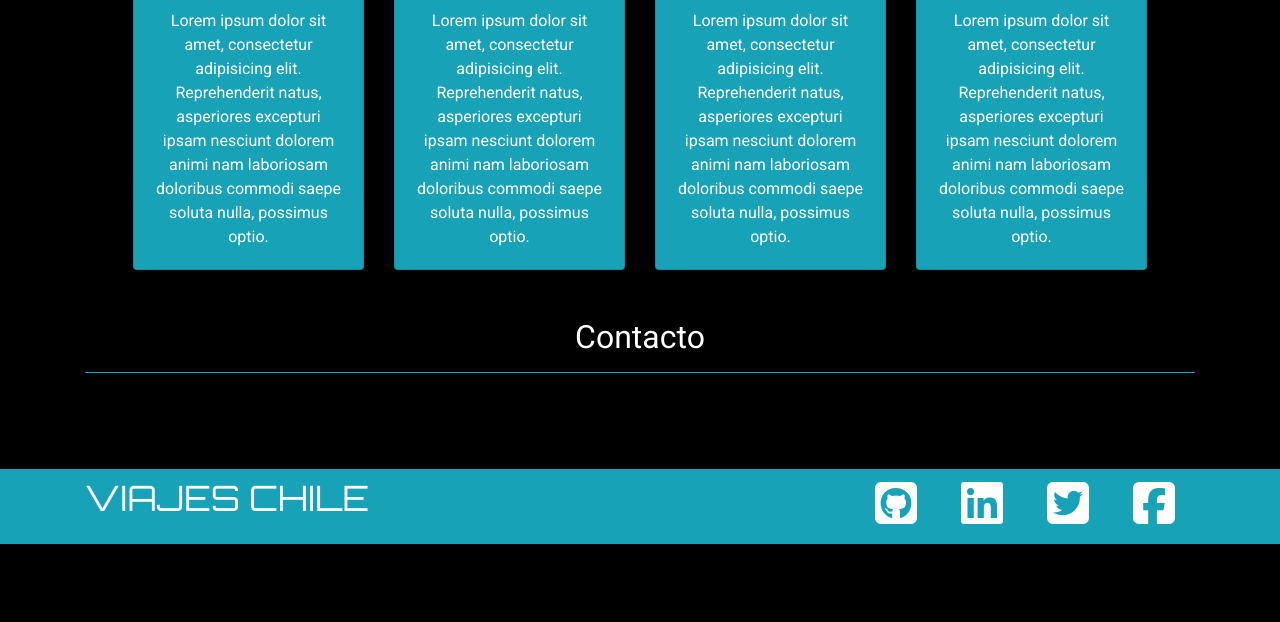
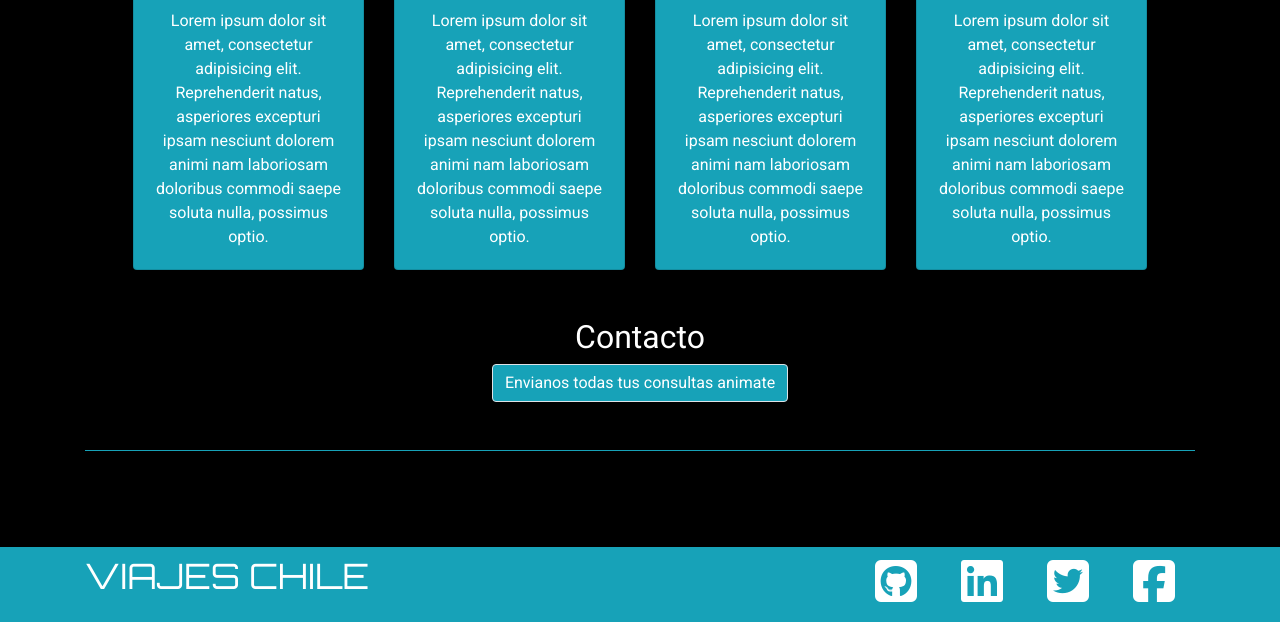
Before and after one commit to EdmonData/mi-prueba, a plain HTML site: page index.html in a window 1280 px wide. Shown: the part 2312-2934 px from the top of the page. Before the commit the page ends 2856 px from the top, so only its background shows below. Drawn offline with nearby package versions, Linux system fonts and the light colour scheme; a script that the page names is missing.

Commit message:
finalizado
final

```diff
--- a/assets/js/script.js
+++ b/assets/js/script.js
@@ -2,7 +2,7 @@ $(function () {
     $('[data-toggle="tooltip"]').tooltip()
   })
 
-  $('#contacto').click(function(){
+  $('#btn-contactos').click(function(){
     $('#exampleModalScrollable').modal('show');
   })
 
--- a/index.html
+++ b/index.html
@@ -53,7 +53,7 @@
               <a class="nav-link" href="#destacados">Destacados</a>
             </li>
             <li class="nav-item">
-              <a class="nav-link" href="#contacto">Contacto</a>
+              <a class="nav-link" href="#btn-contactos">Contacto</a>
             </li>
           </ul>
         </div>
@@ -183,7 +183,11 @@
       </section>
       <!-- seccion que contiene cformulario de contactos -->
       <section>
-        <h2 class="pt-5 mb-5 pb-3 border-bottom border-info "> <span id="contacto" > Contacto</h2></span>
+        <h2 class="pt-5">Contacto</h2>
+        <button id="btn-contactos" type="button" class="btn btn-info border ">
+          Envianos todas tus consultas  animate
+      </button>
+      <p class="mb-5 pb-5 border-bottom border-info"></p>
       </section>
     </div>
   </section>
```
